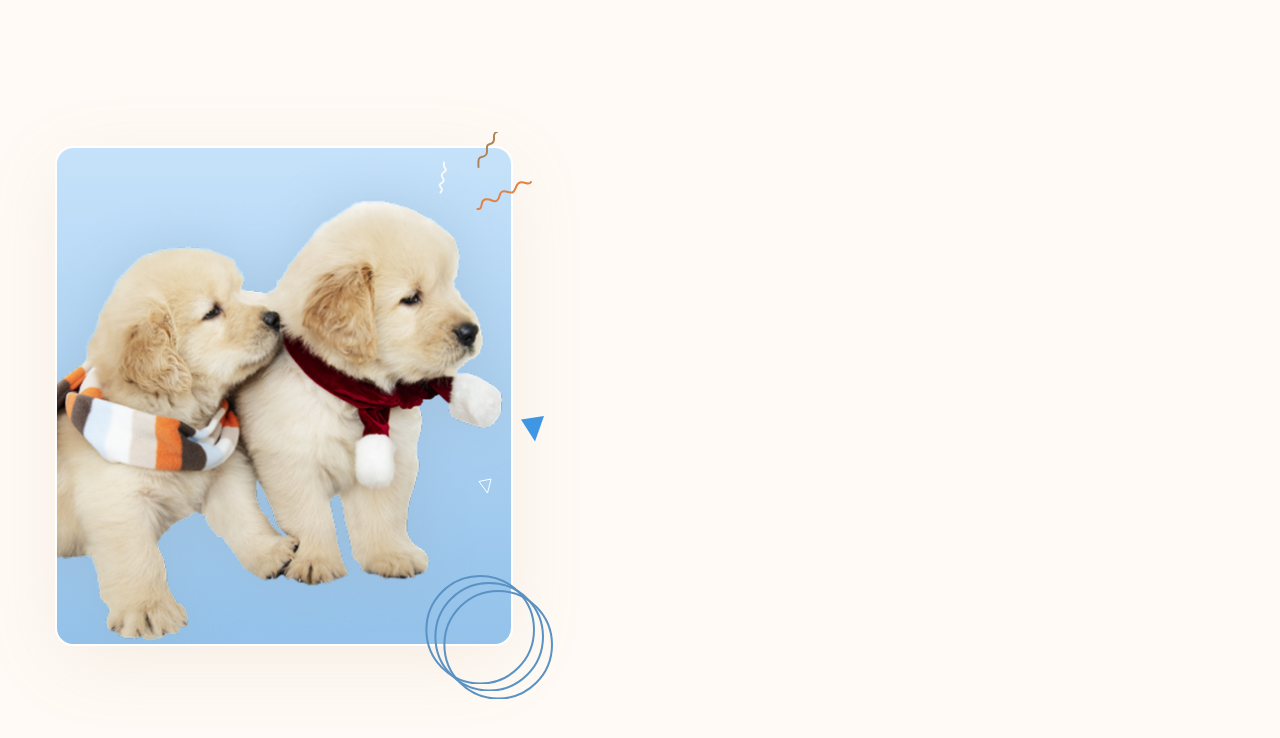
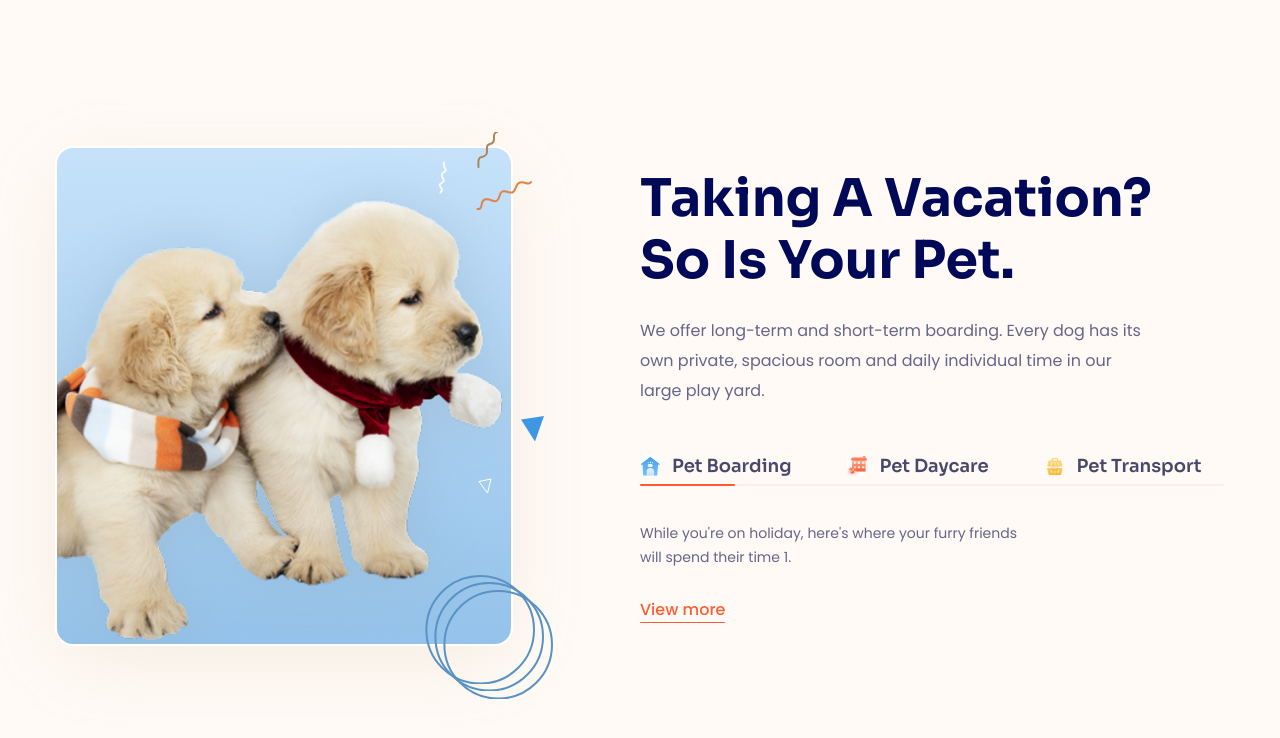
Before and after one commit to datnguyen154/htmlcss-project-04, a plain HTML site: page index.html in a window 1280 px wide. Shown: the part 1447-2185 px from the top of the page. Drawn offline with Linux system fonts and the light colour scheme.

Commit message:
Làm phần about #4

```diff
--- a/assets/css/style.css
+++ b/assets/css/style.css
@@ -452,50 +452,136 @@ button {
     content: none;
 }
 
-.about__img-bottom{
+.about__img-bottom {
     width: 100%;
 }
 
-.about__decor-img{
+.about__decor-img {
     position: absolute;
 }
 
-.about__decor-img:nth-child(1){
+.about__decor-img:nth-child(1) {
     top: 13px;
     right: 64px;
 }
 
-.about__decor-img:nth-child(2){
+.about__decor-img:nth-child(2) {
     top: -16px;
     right: 13px;
 }
 
-.about__decor-img:nth-child(3){
+.about__decor-img:nth-child(3) {
     top: 33px;
     right: -21px;
 }
 
-.about__decor-img:nth-child(4){
+.about__decor-img:nth-child(4) {
     top: 268px;
     right: -33px;
 }
 
-.about__decor-img:nth-child(5){
+.about__decor-img:nth-child(5) {
     bottom: 150px;
     right: 19px;
 }
 
-.about__decor-img:nth-child(6){
+.about__decor-img:nth-child(6) {
     right: -24px;
     bottom: -40px;
 }
 
-.about__decor-img:nth-child(7){
+.about__decor-img:nth-child(7) {
     right: -33px;
     bottom: -47px;
 }
 
-.about__decor-img:nth-child(8){
+.about__decor-img:nth-child(8) {
     right: -42px;
     bottom: -55px;
 }
+
+.about__desc-bottom {
+    width: 511px;
+    margin-bottom: 50px;
+}
+
+.tab__list {
+    position: relative;
+    display: flex;
+    column-gap: 56px;
+}
+
+.tab__list::after,
+.tab__item--active::after,
+.tab__content-more::after {
+    position: absolute;
+    content: "";
+    left: 0;
+    right: 0;
+    bottom: 0;
+    height: 2px;
+    border-radius: 1px;
+    background: #ff5b2e;
+    opacity: 0.07;
+}
+
+.tab__item--active::after {
+    width: 95px;
+    opacity: 1;
+}
+
+.tab__item {
+    position: relative;
+    display: flex;
+    align-items: center;
+    column-gap: 12px;
+    padding-bottom: 10px;
+    cursor: pointer;
+}
+
+.tab__icon {
+    width: 20px;
+}
+
+.tab__title {
+    color: #48496a;
+    font-family: Sora, sans-serif;
+    font-size: 1.8rem;
+    font-weight: 600;
+    line-height: 1;
+}
+
+.tab__contents {
+    padding-top: 36px;
+}
+
+.tab__content-item {
+    display: none;
+}
+
+.tab__content-item--active {
+    display: block;
+}
+
+.tab__content-desc {
+    width: 391px;
+    color: #656689;
+    font-size: 1.4rem;
+    line-height: 1.71;
+}
+
+.tab__content-more {
+    position: relative;
+    display: inline-block;
+    margin-top: 32px;
+    padding-bottom: 5px;
+    color: #ff5d31;
+    font-size: 1.6rem;
+    font-weight: 500;
+    line-height: 1;
+}
+
+.tab__content-more::after {
+    opacity: 1;
+    height: 1.5px;
+}
--- a/index.html
+++ b/index.html
@@ -367,7 +367,89 @@
                                 </div>
                             </figure>
                         </div>
-                        <section class="about__content"></section>
+                        <section class="about__content">
+                            <h2 class="section-heading">
+                                Taking A Vacation? So Is Your Pet.
+                            </h2>
+                            <p class="section-desc about__desc-bottom">
+                                We offer long-term and short-term boarding.
+                                Every dog has its own private, spacious room and
+                                daily individual time in our large play yard.
+                            </p>
+                            <div class="tab">
+                                <ul class="tab__list">
+                                    <li class="tab__item tab__item--active">
+                                        <img
+                                            src="./assets/icon/home.png"
+                                            alt=""
+                                            class="tab__icon"
+                                        />
+                                        <span class="tab__title">
+                                            Pet Boarding
+                                        </span>
+                                    </li>
+                                    <li class="tab__item">
+                                        <img
+                                            src="./assets/icon/health.png"
+                                            alt=""
+                                            class="tab__icon"
+                                        />
+                                        <span class="tab__title">
+                                            Pet Daycare
+                                        </span>
+                                    </li>
+                                    <li class="tab__item">
+                                        <img
+                                            src="./assets/icon/bag.png"
+                                            alt=""
+                                            class="tab__icon"
+                                        />
+                                        <span class="tab__title">
+                                            Pet Transport
+                                        </span>
+                                    </li>
+                                </ul>
+                                <div class="tab__contents">
+                                    <!-- Tab content 1 -->
+                                    <div
+                                        class="tab__content-item tab__content-item--active"
+                                    >
+                                        <p class="tab__content-desc">
+                                            While you're on holiday, here's
+                                            where your furry friends will spend
+                                            their time 1.
+                                        </p>
+                                        <a href="#!" class="tab__content-more">
+                                            View more
+                                        </a>
+                                    </div>
+
+                                    <!-- Tab content 2 -->
+                                    <div class="tab__content-item">
+                                        <p class="tab__content-desc">
+                                            While you're on holiday, here's
+                                            where your furry friends will spend
+                                            their time 2.
+                                        </p>
+                                        <a href="#!" class="tab__content-more">
+                                            View more
+                                        </a>
+                                    </div>
+
+                                    <!-- Tab content 3 -->
+                                    <div class="tab__content-item">
+                                        <p class="tab__content-desc">
+                                            While you're on holiday, here's
+                                            where your furry friends will spend
+                                            their time 3.
+                                        </p>
+                                        <a href="#!" class="tab__content-more">
+                                            View more
+                                        </a>
+                                    </div>
+                                </div>
+                            </div>
+                        </section>
                     </div>
                 </div>
             </section>
```
Also changed, not shown: assets/icon/bag.png (added), assets/icon/health.png (added), assets/icon/home.png (added).
